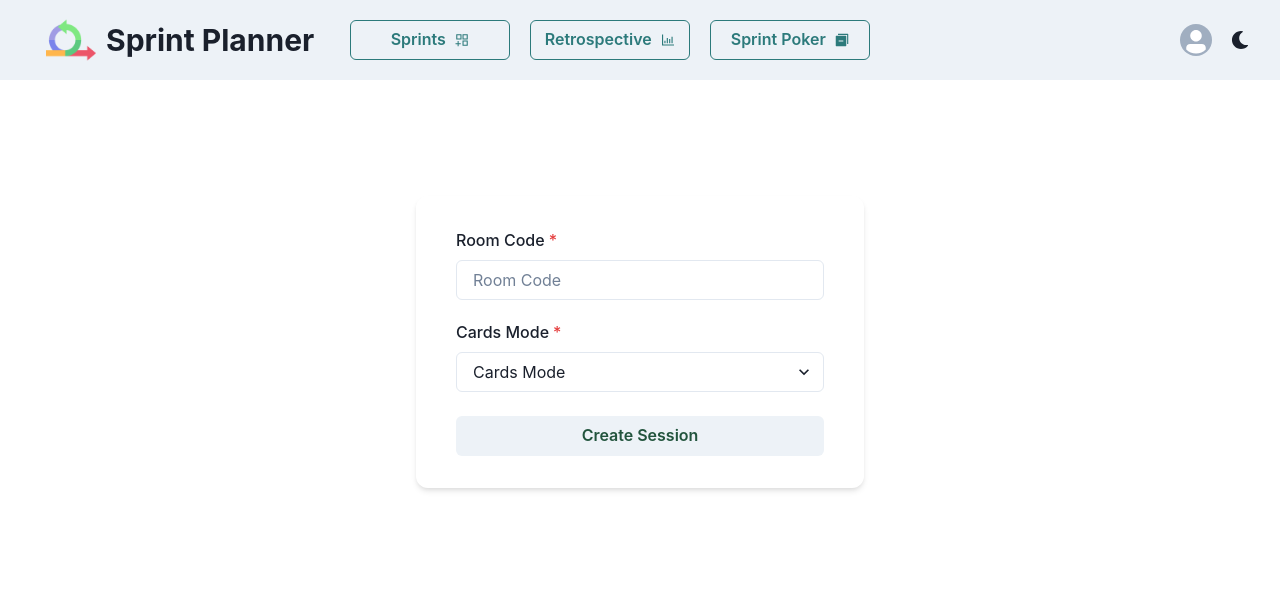
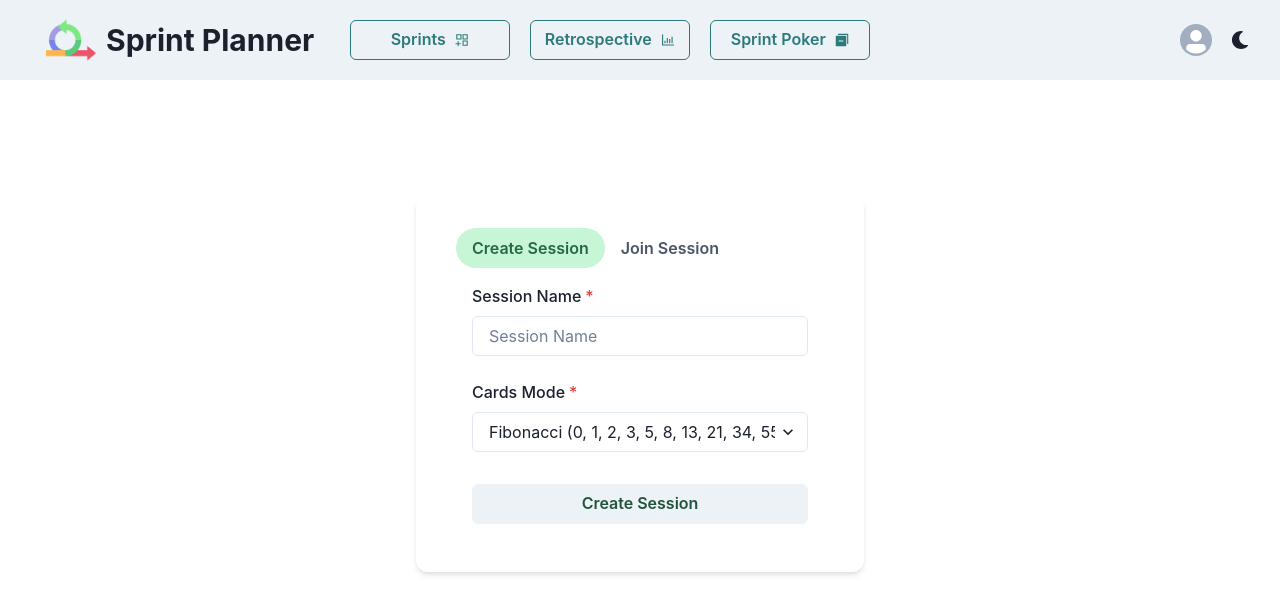
Before and after one commit to Bhavan24/sprint-planner-nextjs, a Next.js app: page /sprint-poker in a window 1280 px wide. Shown: the top 614 px of the page. Built offline with nearby package versions, Linux system fonts and the light colour scheme; no server answers.

Commit message:
implement poker main component

```diff
--- a/src/components/poker-main/index.tsx
+++ b/src/components/poker-main/index.tsx
@@ -2,22 +2,46 @@ import {
     Box,
     Button,
     Container,
-    Divider,
-    Flex,
     FormControl,
     FormLabel,
-    Heading,
     Input,
     Select,
     Stack,
+    Tab,
+    TabList,
+    TabPanel,
+    TabPanels,
+    Tabs,
     useBreakpointValue,
     useColorModeValue,
 } from '@chakra-ui/react';
 import { useEffect, useState } from 'react';
-import { FcGoogle } from 'react-icons/fc';
 
 const PokerMainComponent = () => {
-    const [state, setState] = useState(0);
+    const [sessionName, setSessionName] = useState('');
+    const [cardsMode, setCardsMode] = useState(1);
+    const [sessionCode, setSessionCode] = useState('');
+
+    const handleSessionNameChange = (e: any) => {
+        setSessionName(e.target.value);
+    };
+
+    const handleCardsModeChange = (e: any) => {
+        setCardsMode(e.target.value);
+    };
+
+    const handleSessionCodeChange = (e: any) => {
+        setSessionCode(e.target.value);
+    };
+
+    const createSession = (e: any) => {
+        console.log(sessionName, cardsMode);
+    };
+
+    const joinSession = (e: any) => {
+        console.log(sessionCode);
+    };
+
     useEffect(() => {}, []);
 
     return (
@@ -40,33 +64,88 @@ const PokerMainComponent = () => {
                     >
                         <Stack spacing="6">
                             <Stack spacing="5">
+                                <Tabs variant="soft-rounded" colorScheme="green">
+                                    <TabList>
+                                        <Tab>Create Session</Tab>
+                                        <Tab>Join Session</Tab>
+                                    </TabList>
+                                    <TabPanels>
+                                        <TabPanel>
+                                            <Stack spacing="6">
                                                 <FormControl isRequired>
-                                    <FormLabel htmlFor="poker-room-id">
-                                        Room Code
+                                                    <FormLabel htmlFor="poker-session-name">
+                                                        Session Name
                                                     </FormLabel>
-                                    <Input id="poker-room-id" placeholder="Room Code" />
+                                                    <Input
+                                                        value={sessionName}
+                                                        id="poker-session-name"
+                                                        placeholder="Session Name"
+                                                        onChange={handleSessionNameChange}
+                                                    />
                                                 </FormControl>
                                                 <FormControl isRequired>
-                                    <FormLabel htmlFor="cards-mode">Cards Mode</FormLabel>
-                                    <Select id="cards-mode" placeholder="Cards Mode">
-                                        <option>
-                                            Fibonacci (0, 1, 2, 3, 5, 8, 13, 21, 34, 55,
-                                            89)
+                                                    <FormLabel htmlFor="cards-mode">
+                                                        Cards Mode
+                                                    </FormLabel>
+                                                    <Select
+                                                        value={cardsMode}
+                                                        id="cards-mode"
+                                                        placeholder="Cards Mode"
+                                                        onChange={handleCardsModeChange}
+                                                    >
+                                                        <option value={1}>
+                                                            Fibonacci (0, 1, 2, 3, 5, 8,
+                                                            13, 21, 34, 55, 89)
                                                         </option>
-                                        <option>
-                                            Short Fibonacci (0, ½, 1, 2, 3, 5, 8, 13, 20,
-                                            40, 100)
+                                                        <option value={2}>
+                                                            Short Fibonacci (0, ½, 1, 2,
+                                                            3, 5, 8, 13, 20, 40, 100)
                                                         </option>
                                                     </Select>
                                                 </FormControl>
                                             </Stack>
-                            <Stack spacing="6">
                                             <Button
+                                                mt={8}
+                                                w="100%"
                                                 variant="solid"
-                                    color={useColorModeValue('green.800', 'green.300')}
+                                                color={useColorModeValue(
+                                                    'green.800',
+                                                    'green.300'
+                                                )}
+                                                onClick={createSession}
                                             >
                                                 Create Session
                                             </Button>
+                                        </TabPanel>
+                                        <TabPanel>
+                                            <Stack spacing="6">
+                                                <FormControl isRequired>
+                                                    <FormLabel htmlFor="poker-session-code">
+                                                        Session Code
+                                                    </FormLabel>
+                                                    <Input
+                                                        value={sessionCode}
+                                                        id="poker-session-code"
+                                                        placeholder="Room Code"
+                                                        onChange={handleSessionCodeChange}
+                                                    />
+                                                </FormControl>
+                                            </Stack>
+                                            <Button
+                                                mt={8}
+                                                w="100%"
+                                                variant="solid"
+                                                color={useColorModeValue(
+                                                    'green.800',
+                                                    'green.300'
+                                                )}
+                                                onClick={joinSession}
+                                            >
+                                                Join Session
+                                            </Button>
+                                        </TabPanel>
+                                    </TabPanels>
+                                </Tabs>
                             </Stack>
                         </Stack>
                     </Box>
```
Lines whose indentation alone changed are shown as unchanged.
